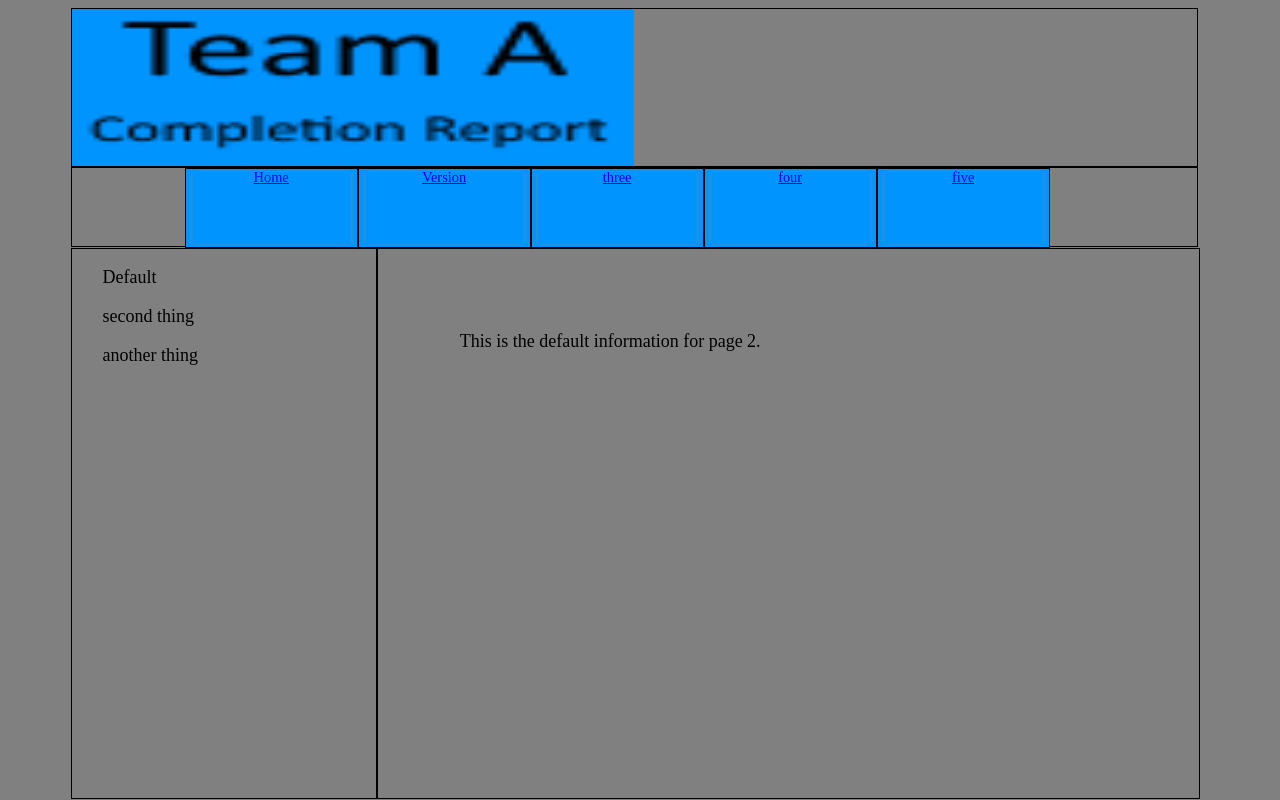
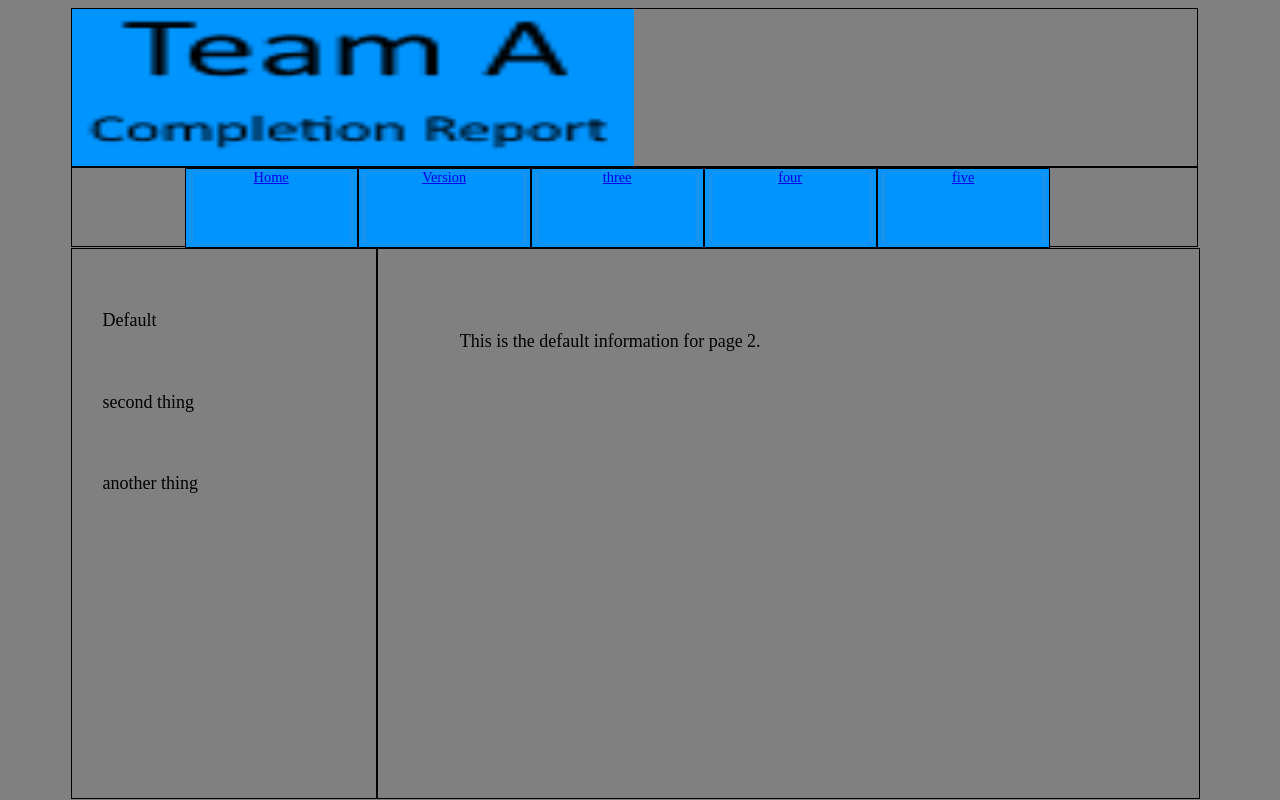
Before and after one commit to EdwinAvalos7/TWCwebsite, a plain HTML site: page page2.html in a window 1280 px wide. Drawn offline with Linux system fonts and the light colour scheme.

Commit message:
forgot to make changes in second page

```diff
--- a/page2.html
+++ b/page2.html
@@ -16,9 +16,9 @@
 			</ul>
 		</div>
 		<div id="sections">
-			<p id="1" onclick="swap('tb1', 'tb')" onmouseover="color(this, true)" onmouseout="color(this, false)"> Default </p>
-			<p id="2" onclick="swap('tb2', 'tb')" onmouseover="color(this, true)" onmouseout="color(this, false)"> second thing </p>
-			<p id="3" onclick="swap('tb3', 'tb')" onmouseover="color(this, true)" onmouseout="color(this, false)"> another thing </p>
+			<p id="1" class="section" onclick="swap('tb1', 'tb')" onmouseover="color(this, true)" onmouseout="color(this, false)"> Default </p>
+			<p id="2" class="section" onclick="swap('tb2', 'tb')" onmouseover="color(this, true)" onmouseout="color(this, false)"> second thing </p>
+			<p id="3" class="section" onclick="swap('tb3', 'tb')" onmouseover="color(this, true)" onmouseout="color(this, false)"> another thing </p>
 		</div>
 		<div id="textbox">
 			<p id="tb"> </p>
```
